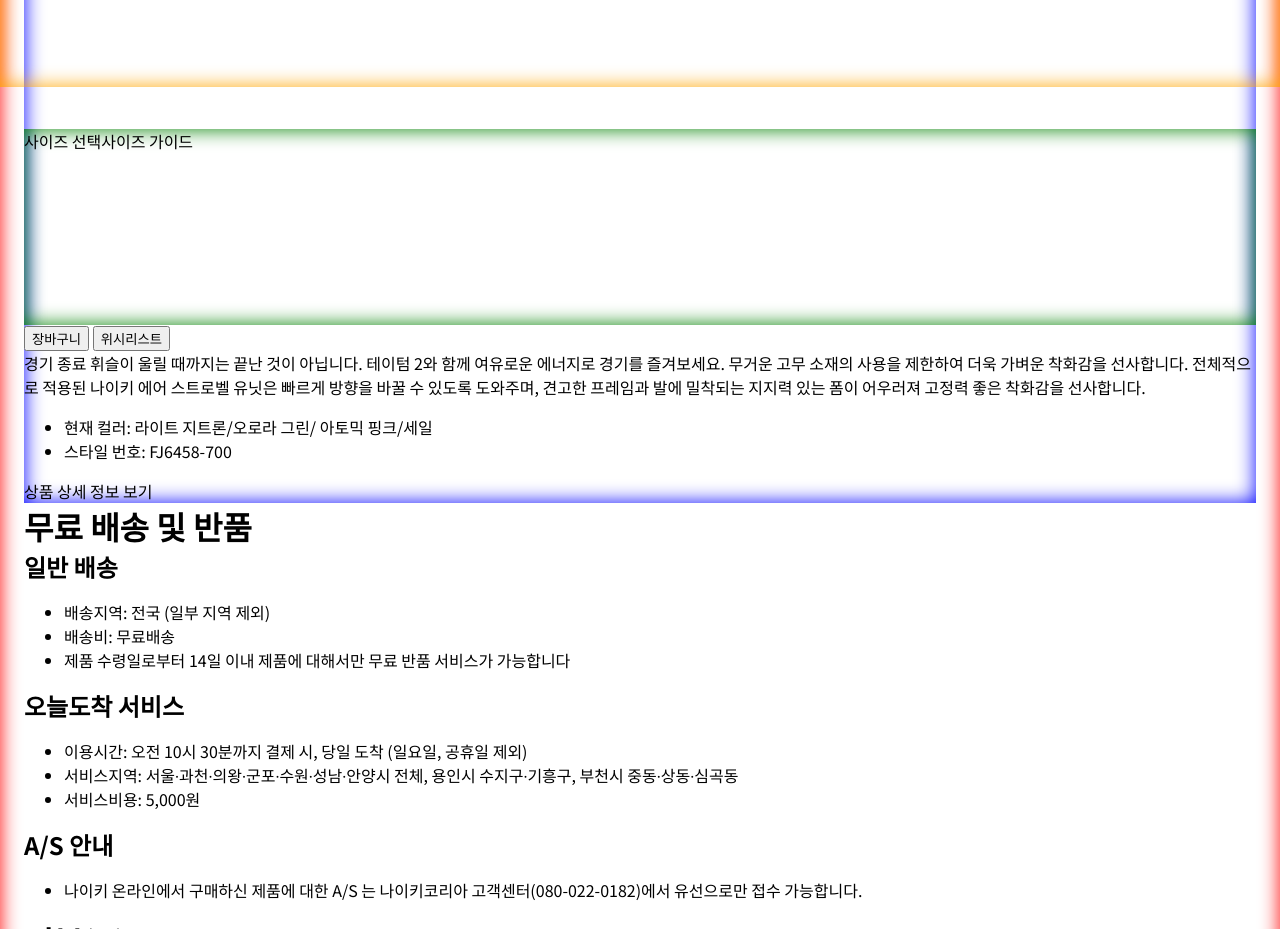
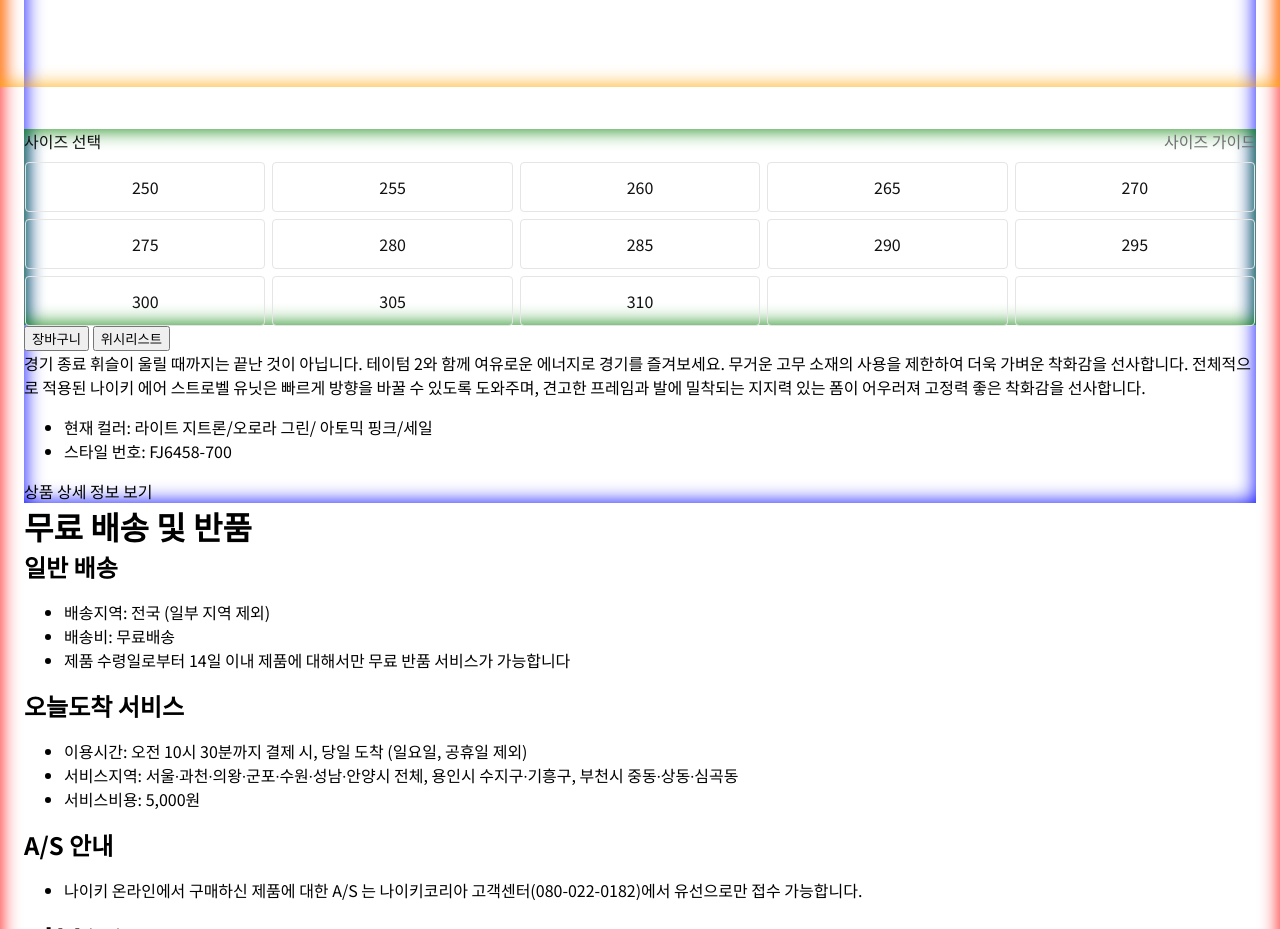
Before and after one commit to FRONTENDBOOTCAMP-11th/febc11-vanilla-under30y, a plain HTML site: page src/AboutProduct/aboutProduct.html in a window 1280 px wide. Shown: the part 1840-2769 px from the top of the page. Drawn offline with Linux system fonts and the light colour scheme.

Commit message:
feature/사이즈 변경 영역 작업중

```diff
--- a/src/AboutProduct/aboutProduct.css
+++ b/src/AboutProduct/aboutProduct.css
@@ -6,6 +6,8 @@ h2 {
 	padding: unset;
 	--color-black-1: #111111;
 	--color-gray-1: #9e9ea0;
+	--color-gray-2: #707072;
+	--color-gray-3: #e5e5e5;
 	--color-green-1: #007d48;
 }
 
@@ -77,4 +79,31 @@ img {
 .sizeArea {
 	box-shadow: inset 0 0 20px green;
 	height: 196px;
+	font-size: 16px;
+	color: var(--color-black-1);
 }
+
+.sizeAreaText {
+	margin-bottom: 8px;
+	display: flex;
+}
+
+.sizeGuide {
+	color: var(--color-gray-2);
+	margin-left: auto;
+}
+
+.sizeSelection {
+	display: grid;
+	grid-template-columns: repeat(5, 1fr);
+	grid-template-rows: repeat(3, 1fr);
+	text-align: center;
+	gap: 7px;
+	padding: 1px;
+}
+
+.size {
+	border: 1px solid var(--color-gray-3);
+	line-height: 300%;
+	border-radius: 4px;
+}
--- a/src/AboutProduct/aboutProduct.html
+++ b/src/AboutProduct/aboutProduct.html
@@ -29,8 +29,24 @@
 						<div class="imageSets"></div>
 					</div>
 					<div class="sizeArea">
-						<div><span>사이즈 선택</span><span>사이즈 가이드</span></div>
-						<div class="sizeSelection"></div>
+						<div class="sizeAreaText"><span>사이즈 선택</span><span class="sizeGuide">사이즈 가이드</span></div>
+						<div class="sizeSelection">
+							<div class="size">250</div>
+							<div class="size">255</div>
+							<div class="size">260</div>
+							<div class="size">265</div>
+							<div class="size">270</div>
+							<div class="size">275</div>
+							<div class="size">280</div>
+							<div class="size">285</div>
+							<div class="size">290</div>
+							<div class="size">295</div>
+							<div class="size">300</div>
+							<div class="size">305</div>
+							<div class="size">310</div>
+							<div class="size"></div>
+							<div class="size"></div>
+						</div>
 					</div>
 					<form>
 						<button onclick="">장바구니</button>
```
